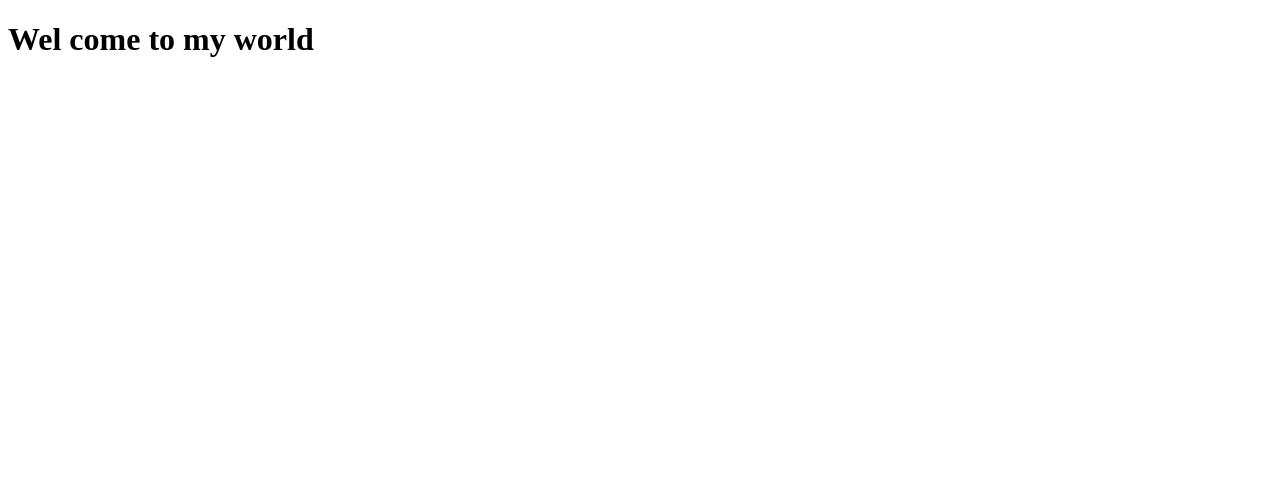
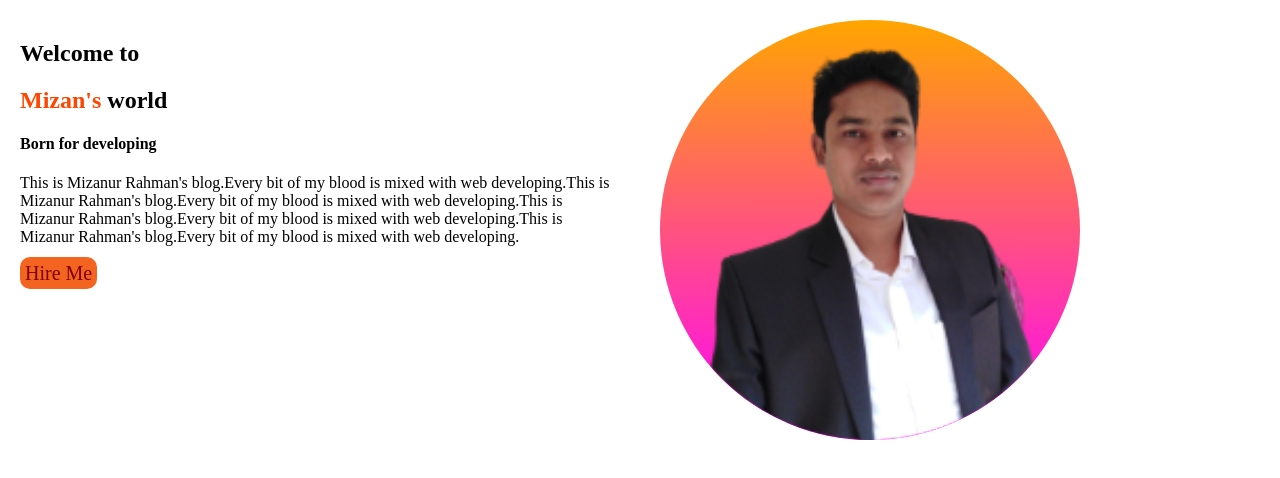
Before and after one commit to mizancu/third-repo, a plain HTML site: page index.html in a window 1280 px wide. Drawn offline with Linux system fonts and the light colour scheme.

Commit message:
first-section

```diff
--- a/index.html
+++ b/index.html
@@ -8,7 +8,22 @@
     <title>third repo website </title>
 </head>
 <body>
-    <h1> Wel come to my world </h1>
+    <section class="first-section">
+        <div class="half-width">
+            <h1> Welcome to  </h1>
+            <h2> <span class="orange-color">Mizan's</span>  world</h2>
+            <h4>Born for developing</h4>
+            <p>This is Mizanur Rahman's blog.Every bit of my blood is mixed with web developing.This is Mizanur Rahman's blog.Every bit of my blood is mixed with web developing.This is Mizanur Rahman's blog.Every bit of my blood is mixed with web developing.This is Mizanur Rahman's blog.Every bit of my blood is mixed with web developing. </p>
+            <a href="https://en.wikipedia.org/wiki/Wiki" target="_blank" class="link">
+                 Hire Me </a>
+
+        </div>
+        <div class="half-width">
+
+         <img id="img" src="mizan.jpg" alt="mypic(2).jpg">
+        </div>
+    </section>
+
 
 </body>
 </html>
--- a/style.css
+++ b/style.css
@@ -0,0 +1,32 @@
+body{
+    margin: 0%;
+}
+img{
+    width: 70%;
+    background-image: linear-gradient(orange, magenta);
+    border-radius: 50%;
+
+}
+.half-width{
+
+    width: 50%;
+    padding: 10px;
+    margin: 10px;
+}
+#img{
+    background-position: right;
+}
+.first-section{
+    display: flex;
+}
+.orange-color{
+    color: orangered;
+}
+.link{
+    text-decoration: none;
+    background-color:rgba(243, 84, 10, 0.904) ;
+    font-size: 20px;
+    color: maroon;
+    border-radius: 10px;
+    padding: 5px;
+}
```
Also changed, not shown: mizan.jpg (added), mypic (2).png (added).
